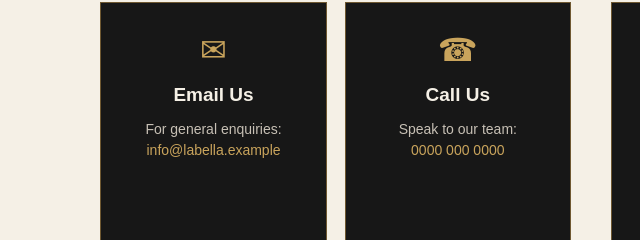
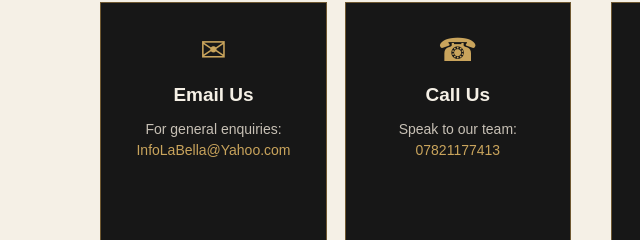
Before and after one commit to Florin558/Florin55, a plain HTML site: page Contact.html in a window 1280 px wide. Shown: the part 815-1055 px from the top of the page, 2-642 px from the left. Drawn offline with Linux system fonts and the light colour scheme.

Commit message:
Update Contact.html

```diff
--- a/Contact.html
+++ b/Contact.html
@@ -146,8 +146,8 @@ body {
                     <div class="contact-icon">✉</div>
                     <h3>Email Us</h3>
                     <p>For general enquiries:</p>
-                    <a href="mailto:info@labella.example">
-                        info@labella.example
+                    <a href="mailto:InfoLaBella@Yahoo.com">
+                        InfoLaBella@Yahoo.com
                     </a>
                 </div>
 
@@ -155,8 +155,8 @@ body {
                     <div class="contact-icon">☎</div>
                     <h3>Call Us</h3>
                     <p>Speak to our team:</p>
-                    <a href="tel:+440000000000">
-                        0000 000 0000
+                    <a href="tel:+4407821177413">
+                        07821177413
                     </a>
                 </div>
 
```
